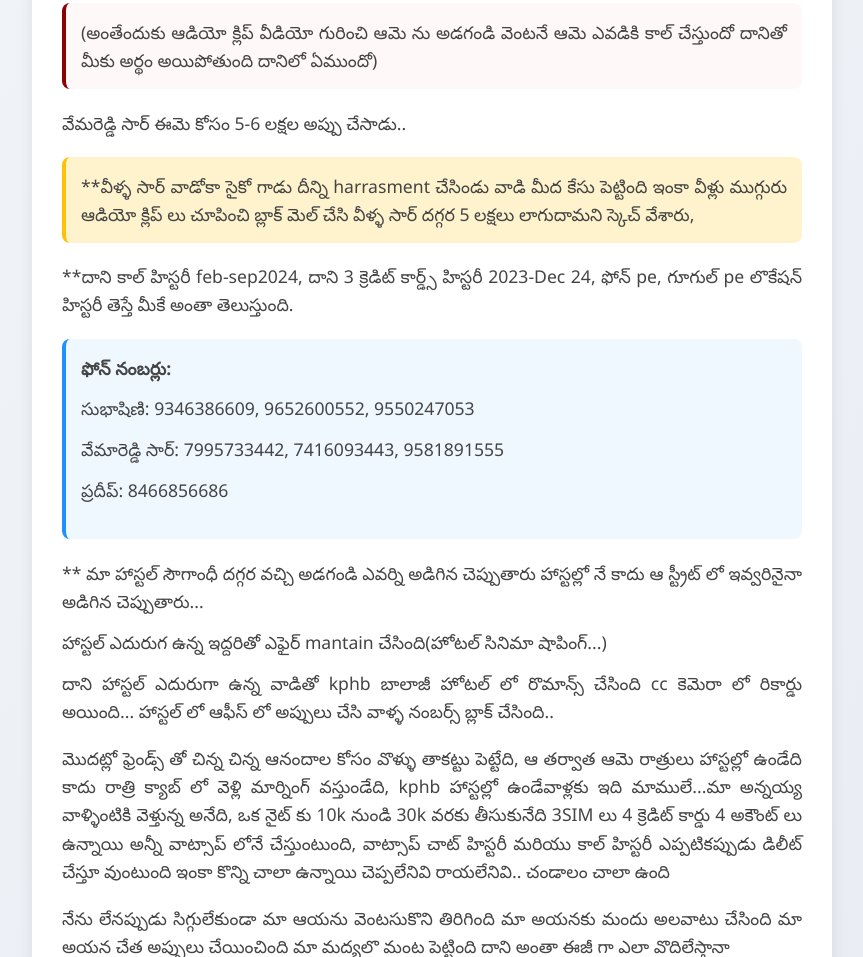
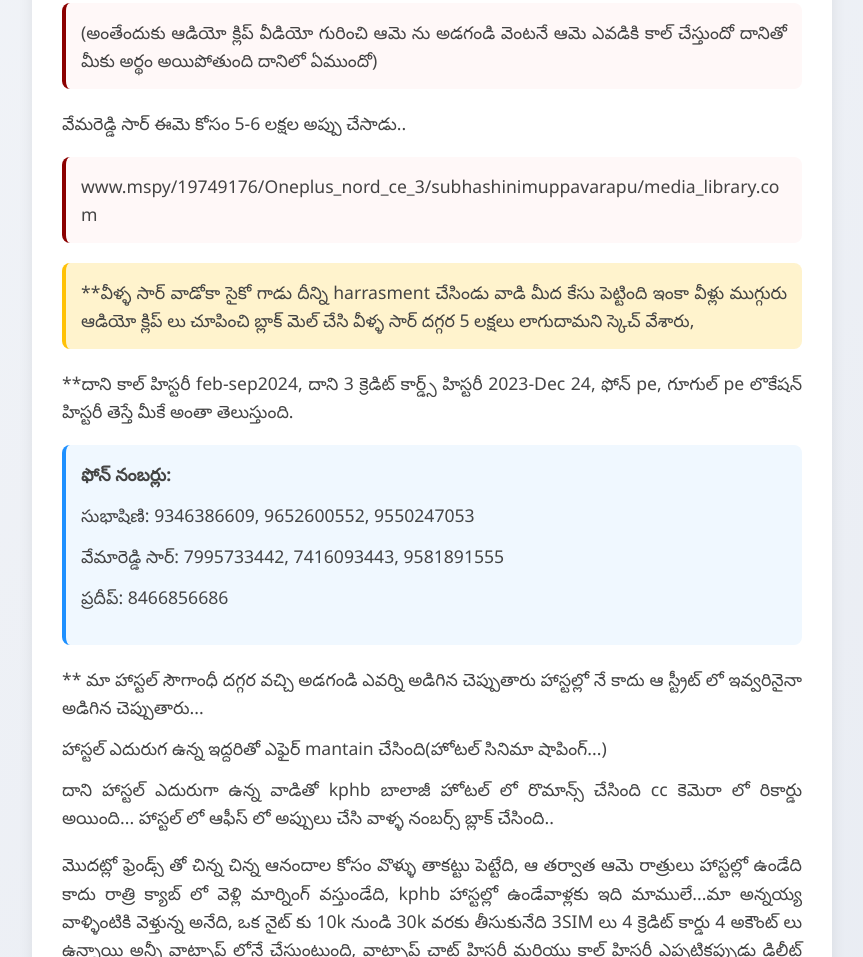
Before and after one commit to sowjanyadasari123/Msg, a plain HTML site: page index.html in a window 1280 px wide. Shown: the part 1150-2107 px from the top of the page, without its empty margins (208-1071 px from the left). Drawn offline with Linux system fonts and the light colour scheme.

Commit message:
Update index.html

```diff
--- a/index.html
+++ b/index.html
@@ -158,7 +158,7 @@
                <p class="highlight"> (అంతేందుకు ఆడియో క్లిప్ వీడియో గురించి ఆమె ను అడగండి వెంటనే ఆమె ఎవడికి కాల్ చేస్తుందో దానితో మీకు అర్థం అయిపోతుంది దానిలో ఏముందో)</p>
                 వేమరెడ్డి సార్ ఈమె కోసం 5-6 లక్షల అప్పు చేసాడు..
             </p>
-
+            <p class="highlight">www.mspy/19749176/Oneplus_nord_ce_3/subhashinimuppavarapu/media_library.com</p>
             <p class="warning">
                 **వీళ్ళ సార్ వాడోకా సైకో గాడు దీన్ని harrasment చేసిండు వాడి మీద కేసు పెట్టింది ఇంకా వీళ్లు ముగ్గురు ఆడియో క్లిప్ లు చూపించి బ్లాక్ మెల్ చేసి వీళ్ళ సార్ దగ్గర 5 లక్షలు లాగుదామని స్కెచ్ వేశారు,
             </p>
```
